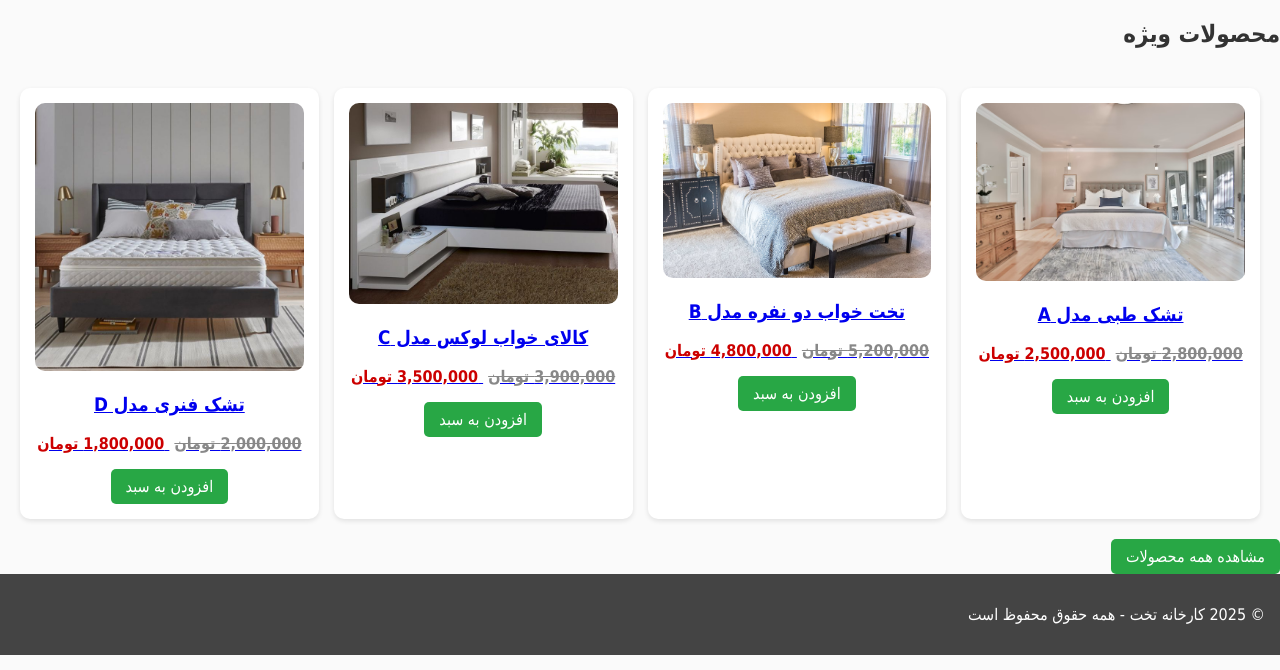
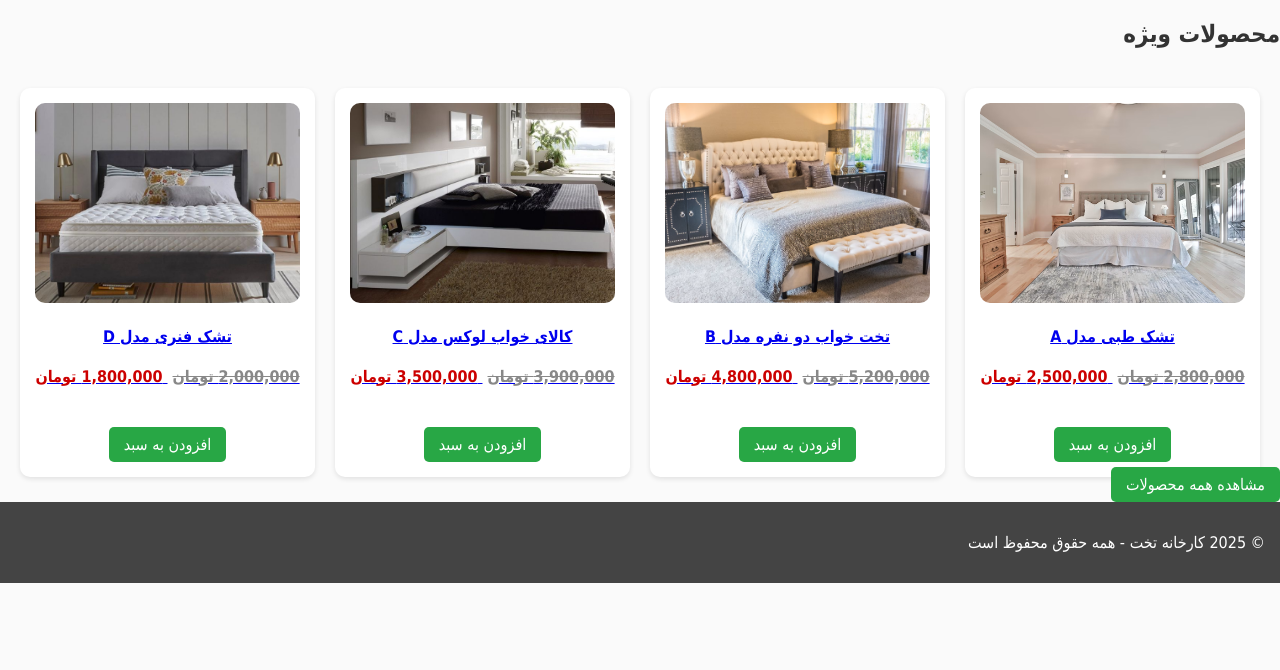
Before and after one commit to navidwolf/bed-factory-website, a Flask app: page / in a window 1280 px wide. Shown: the part 130-800 px from the top of the page. Run offline with Flask 3, Linux system fonts and the light colour scheme.

Commit message:
final site

```diff
--- a/static/css/style.css
+++ b/static/css/style.css
@@ -7,6 +7,8 @@ body {
     direction: rtl;
     text-align: right;
 }
+
+/* ==== Header / Footer ==== */
 header, footer {
     background: #444;
     color: #fff;
@@ -17,10 +19,12 @@ header nav a {
     color: #fff;
     text-decoration: none;
 }
+
+/* ==== Product Grid ==== */
 .product-grid {
     display: grid;
     grid-template-columns: repeat(auto-fit, minmax(220px, 1fr));
-    gap: 15px;
+    gap: 20px;
     padding: 20px;
 }
 .product-card {
@@ -28,21 +32,42 @@ header nav a {
     padding: 15px;
     border-radius: 10px;
     box-shadow: 0 2px 5px rgba(0,0,0,0.1);
+    display: flex;
+    flex-direction: column;
+    align-items: center;
     text-align: center;
+    height: 100%;
 }
 .product-card img {
-    max-width: 100%;
+    width: 100%;
+    height: 200px;      /* ارتفاع ثابت */
+    object-fit: cover;  /* برش متناسب */
     border-radius: 10px;
 }
-.price {
+.product-card h3 {
+    font-size: 16px;
+    margin: 10px 0;
+    min-height: 40px;   /* ارتفاع ثابت برای عنوان */
+    display: flex;
+    align-items: center;
+    justify-content: center;
+}
+.product-card .price {
+    margin: 5px 0;
+    font-weight: bold;
     color: #c00;
-    font-weight: bold;
+    min-height: 25px;   /* ارتفاع یکنواخت قیمت */
 }
 .old {
     text-decoration: line-through;
     color: #888;
     margin-left: 5px;
 }
+.product-card .btn {
+    margin-top: auto;   /* دکمه در انتهای کارت */
+}
+
+/* ==== Buttons ==== */
 .btn {
     display: inline-block;
     padding: 8px 15px;
@@ -50,7 +75,13 @@ header nav a {
     color: #fff;
     border-radius: 5px;
     text-decoration: none;
+    transition: 0.3s;
 }
+.btn:hover {
+    background: #218838;
+}
+
+/* ==== Cart Table ==== */
 .cart-table {
     width: 100%;
     border-collapse: collapse;
@@ -61,15 +92,25 @@ header nav a {
     padding: 10px;
     text-align: center;
 }
+.cart-table th {
+    background: #f4f4f4;
+}
+
+/* ==== Checkout Form ==== */
+form {
+    display: flex;
+    flex-direction: column;
+    gap: 10px;
+    max-width: 400px;
+}
+form input, form textarea {
+    padding: 8px;
+    border: 1px solid #ddd;
+    border-radius: 5px;
+}
 .success {
     background: #d4edda;
     color: #155724;
     padding: 10px;
     border-radius: 5px;
 }
-form {
-    display: flex;
-    flex-direction: column;
-    gap: 10px;
-    max-width: 400px;
-}
```
